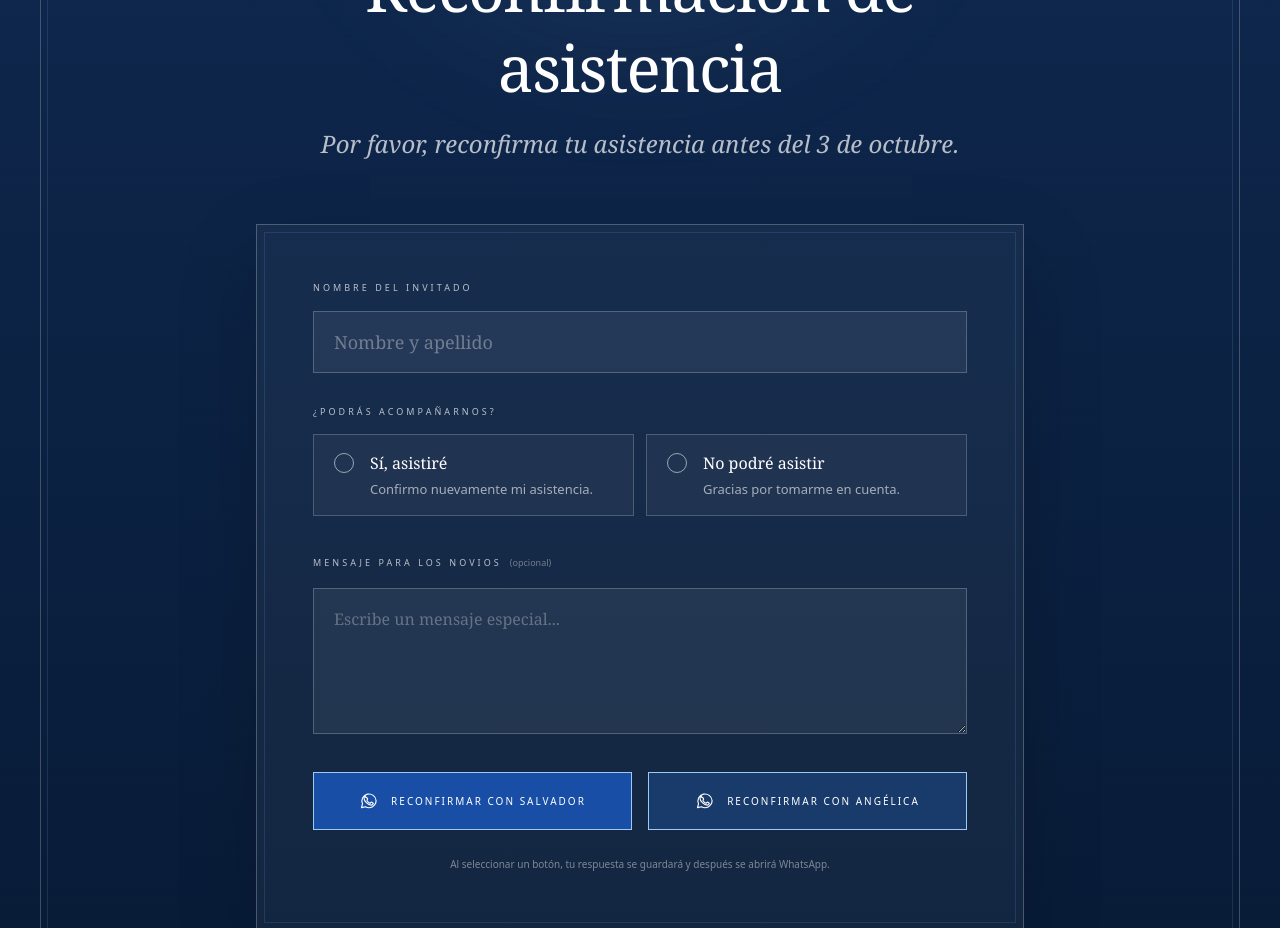
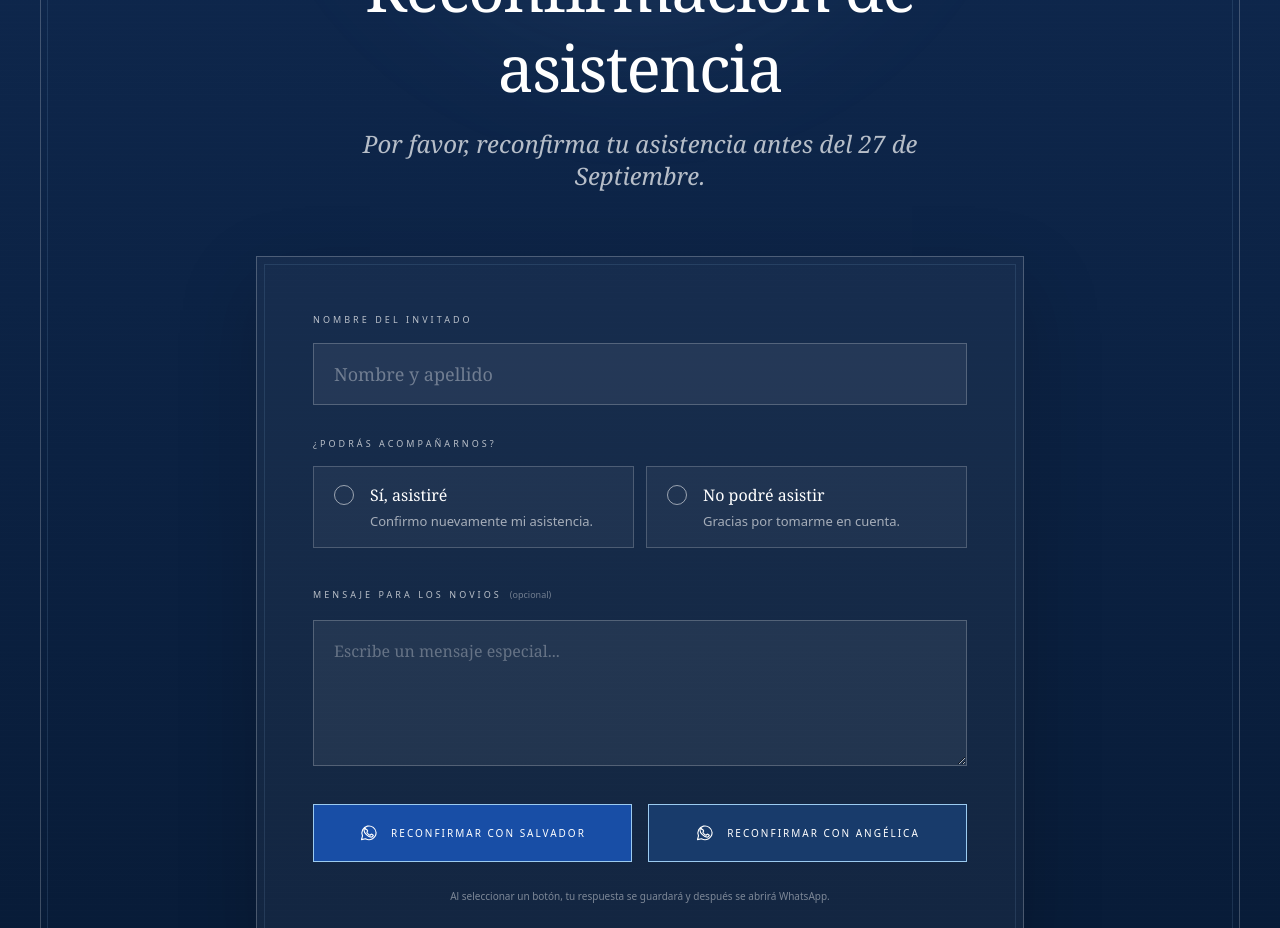
Before and after one commit to patrickespinoza/Salvador-Angelica, a React (Vite) app in the folder Nuestra-Boda/: page /reconfirmacion in a window 1280 px wide. Shown: the part 1140-2068 px from the top of the page. Built offline with nearby package versions, Linux system fonts and the light colour scheme; a web font is replaced by a local one.

Commit message:
Update Confirmacion.jsx
Cambio fecha

```diff
--- a/Nuestra-Boda/src/componentes-encabezado/Confirmacion.jsx
+++ b/Nuestra-Boda/src/componentes-encabezado/Confirmacion.jsx
@@ -452,7 +452,7 @@ export default function Confirmacion({
         "Reconfirmación de asistencia",
 
       descripcion:
-        "Por favor, reconfirma tu asistencia antes del 3 de octubre.",
+        "Por favor, reconfirma tu asistencia antes del 27 de Septiembre.",
 
       botonNovio:
         "Reconfirmar con Salvador",
```
